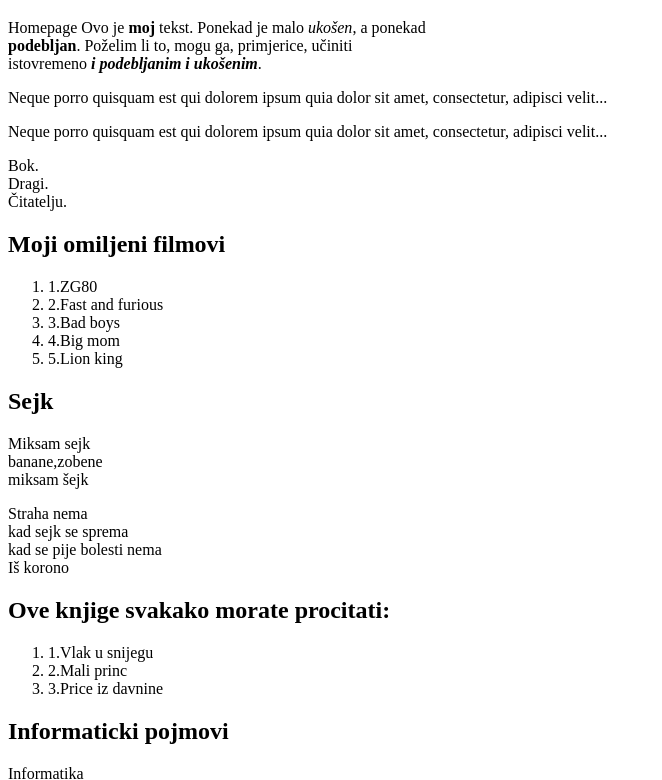
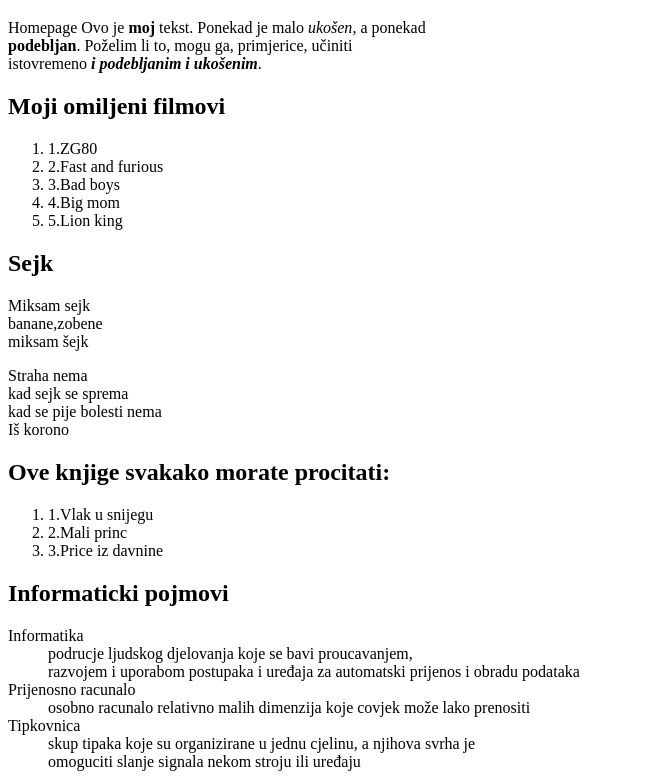
Before and after one commit to Filip2208/filipmalovic0, a plain HTML site: page index.html in a window 1280 px wide. Shown: the part 47-827 px from the top of the page, without its empty margins (0-662 px from the left). Drawn offline with Linux system fonts and the light colour scheme.

Commit message:
Update index.html

```diff
--- a/index.html
+++ b/index.html
@@ -14,12 +14,6 @@
         <b>podebljan</b>. Poželim li to, mogu ga, primjerice, učiniti <br>
         istovremeno <i><b>i podebljanim i ukošenim</b></i>.
 
-        <p>Neque porro quisquam est qui dolorem ipsum quia dolor sit amet, consectetur, adipisci velit...</p>
-     <p class="citat">Neque porro quisquam est qui dolorem ipsum quia dolor sit amet, consectetur, adipisci velit...</p>
-
-     <div class="prvi">Bok.</div>
-     <div class="drugi">Dragi.</div>
-     <div class="treci">Čitatelju.</div>
 
 
 
```
